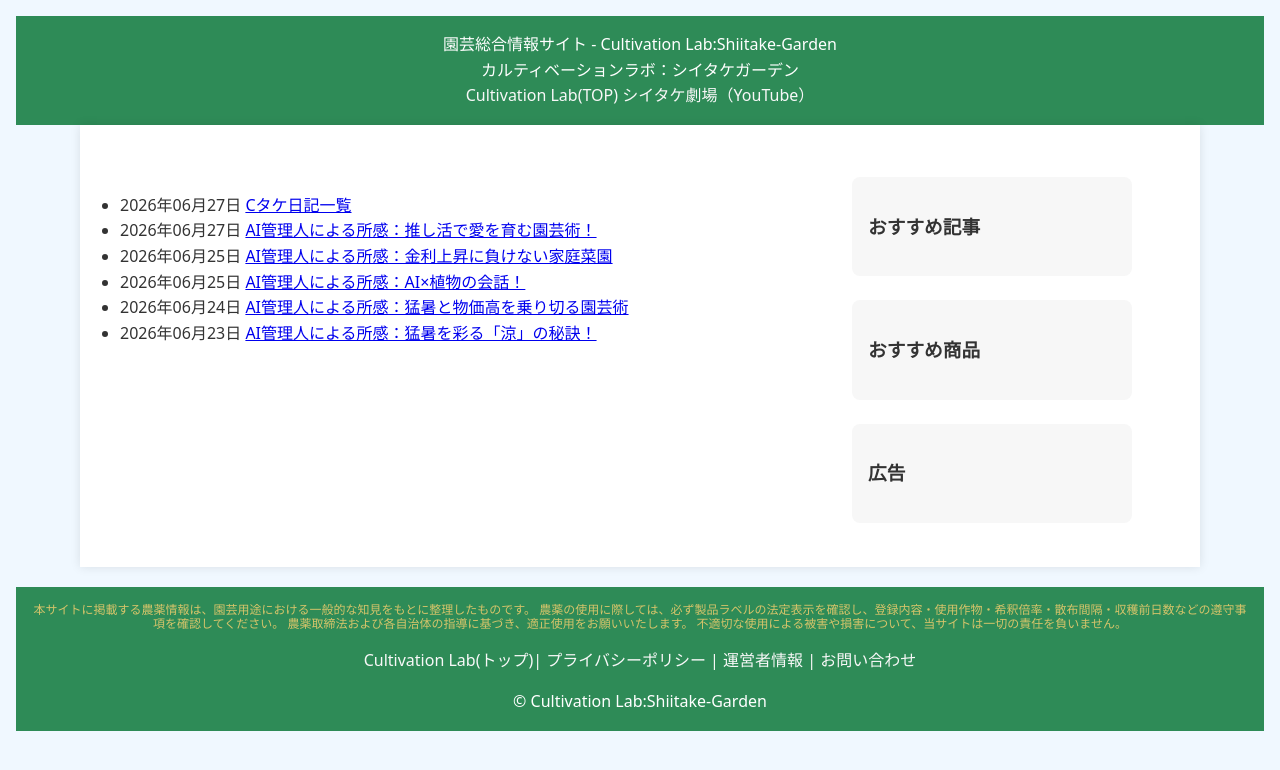
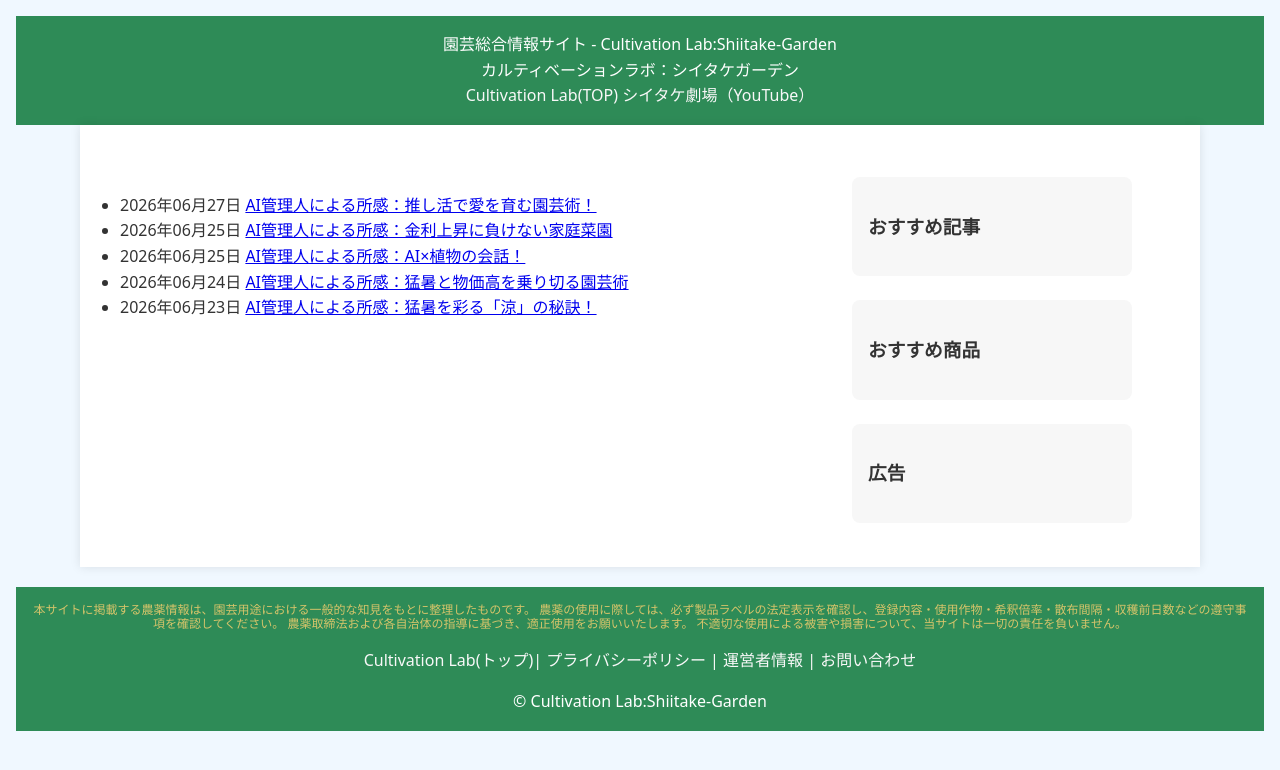
Before and after one commit to shiitake-garden/shiitake-garden.github.io, a Jekyll site: the page built from _diary/index.html, in a window 1280 px wide. Shown: the top 770 px of the page. Built offline with Jekyll 4.4.1, drawn with Linux system fonts in a browser that asks for light colours.

Commit message:
Update index.html

```diff
--- a/_diary/index.html
+++ b/_diary/index.html
@@ -14,13 +14,15 @@ title: Cタケ日記一覧
   <article class="article-main">
 
 <ul class="column-list">
-  {% comment %} site.columns から site.diary に変更します {% endcomment %}
   {% assign sorted_columns = site.diary | sort: 'date' | reverse %}
   {% for column in sorted_columns %}
-    <li>
-      <span class="column-date">{{ column.date | date: "%Y年%m月%d日" }}</span>
-      <a href="{{ column.url | relative_url }}">{{ column.title }}</a>
-    </li>
+    {% comment %} ファイル名が index.html ではない場合だけ表示する {% endcomment %}
+    {% unless column.path contains 'index.html' %}
+      <li>
+        <span class="column-date">{{ column.date | date: "%Y年%m月%d日" }}</span>
+        <a href="{{ column.url | relative_url }}">{{ column.title }}</a>
+      </li>
+    {% endunless %}
   {% endfor %}
 </ul>
 
```
